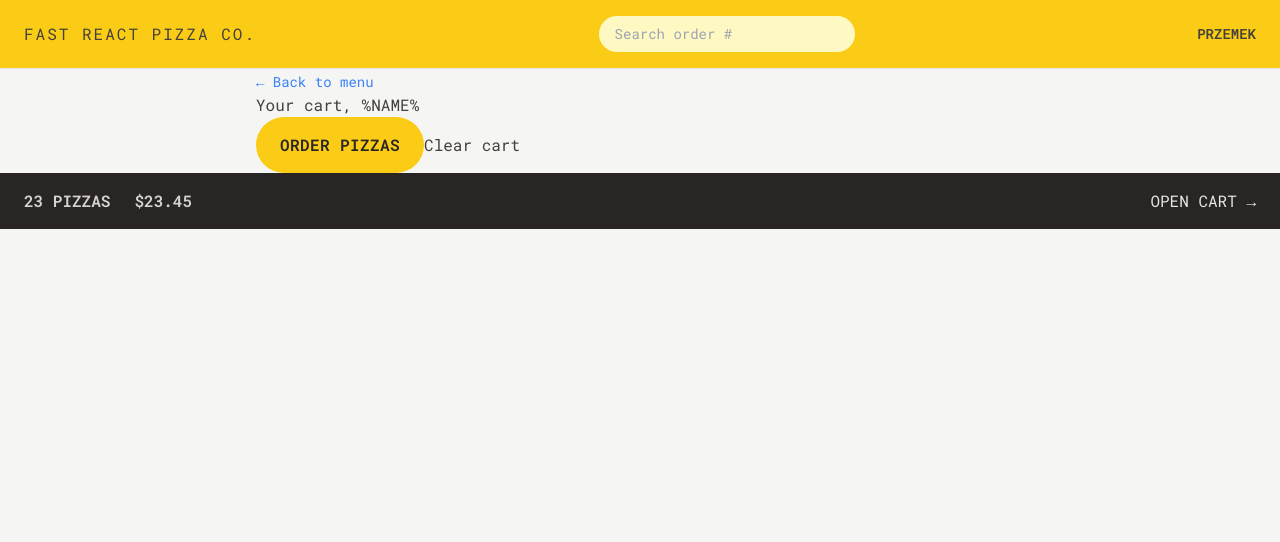
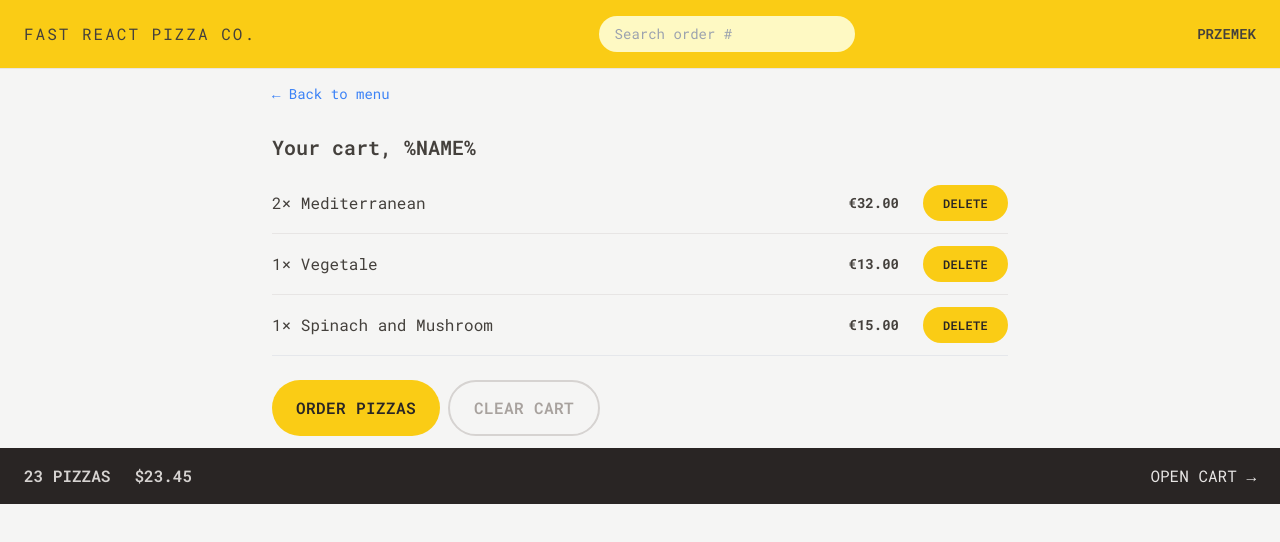
Before and after one commit to zeglicz/fast-react-pizza, a React (Vite) app: page /cart in a window 1280 px wide. Shown: the top 542 px of the page. Built offline with nearby package versions, Linux system fonts and the light colour scheme.

Commit message:
feat: style Cart and CartItem, add secondary Button.jsx variant

```diff
--- a/src/features/cart/Cart.jsx
+++ b/src/features/cart/Cart.jsx
@@ -1,4 +1,4 @@
-import { Link } from "react-router-dom";
+import CartItem from "./CartItem";
 import LinkButton from "../../ui/LinkButton";
 import Button from "../../ui/Button";
 
@@ -30,17 +30,23 @@
   const cart = fakeCart;
 
   return (
-    <div>
+    <div className="px-4 py-3">
       <LinkButton to="/menu">&larr; Back to menu</LinkButton>
 
-      <h2>Your cart, %NAME%</h2>
+      <h2 className="mt-7 text-xl font-semibold">Your cart, %NAME%</h2>
 
-      <div>
+      <ul className="mt-3 divide-y divide-stone-200 border-b">
+        {cart.map((item) => (
+          <CartItem item={item} key={item.key} />
+        ))}
+      </ul>
+
+      <div className="mt-6 space-x-2">
         <Button to="/order/new" type="primary">
           Order pizzas
         </Button>
 
-        <button>Clear cart</button>
+        <Button type="secondary">Clear cart</Button>
       </div>
     </div>
   );
--- a/src/features/cart/CartItem.jsx
+++ b/src/features/cart/CartItem.jsx
@@ -1,15 +1,18 @@
-import { formatCurrency } from '../../utils/helpers';
+/* eslint-disable react/prop-types */
+import Button from "../../ui/Button";
+import { formatCurrency } from "../../utils/helpers";
 
 function CartItem({ item }) {
   const { pizzaId, name, quantity, totalPrice } = item;
 
   return (
-    <li>
-      <p>
+    <li className="py-3 sm:flex sm:items-center sm:justify-between">
+      <p className="mb-1 sm:mb-0">
         {quantity}&times; {name}
       </p>
-      <div>
-        <p>{formatCurrency(totalPrice)}</p>
+      <div className="flex items-center justify-between sm:gap-6">
+        <p className="text-sm font-bold">{formatCurrency(totalPrice)}</p>
+        <Button type="small">Delete</Button>
       </div>
     </li>
   );
--- a/src/ui/Button.jsx
+++ b/src/ui/Button.jsx
@@ -1,12 +1,15 @@
+/* eslint-disable react/prop-types */
 import { Link } from "react-router-dom";
 
 function Button({ children, disabled, to, type }) {
   const base =
-    "focus:bg-yello-300 inline-block rounded-full bg-yellow-400 font-semibold uppercase tracking-wide text-stone-800 transition-colors duration-300 hover:bg-yellow-300 focus:outline-none focus:ring focus:ring-yellow-300 focus:ring-offset-2 disabled:cursor-not-allowed";
+    "focus:bg-yello-300 inline-block rounded-full bg-yellow-400 font-semibold uppercase tracking-wide text-stone-800 transition-colors duration-300 focus:bg-yellow-300 hover:bg-yellow-300 focus:outline-none focus:ring focus:ring-yellow-300 focus:ring-offset-2 disabled:cursor-not-allowed";
 
   const styles = {
     primary: base + " px-4 py-3 md:px-6 md:py-4",
     small: base + " px-4 py-2 md:px-5 md:py-2.5 text-xs",
+    secondary:
+      "focus:bg-yello-300 inline-block rounded-full border-2 border-stone-300 px-4 py-2.5 font-semibold uppercase tracking-wide text-stone-400 transition-colors duration-300 hover:bg-stone-300 focus:text-stone-800 hover:text-stone-800 focus:outline-none focus:ring focus:ring-stone-200 focus:ring-offset-2 disabled:cursor-not-allowed md:px-6 md:py-3.5",
   };
 
   if (to)
```
